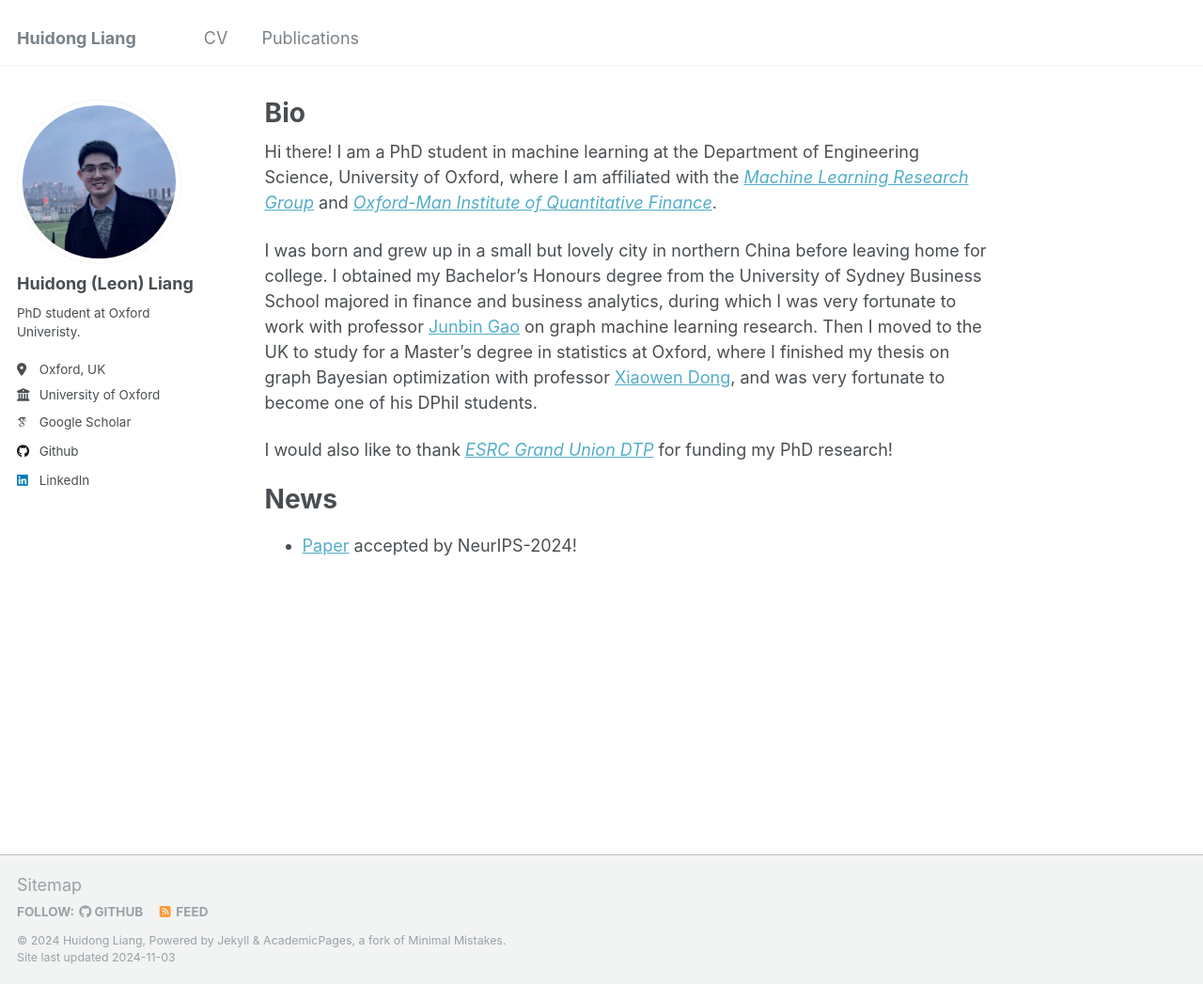
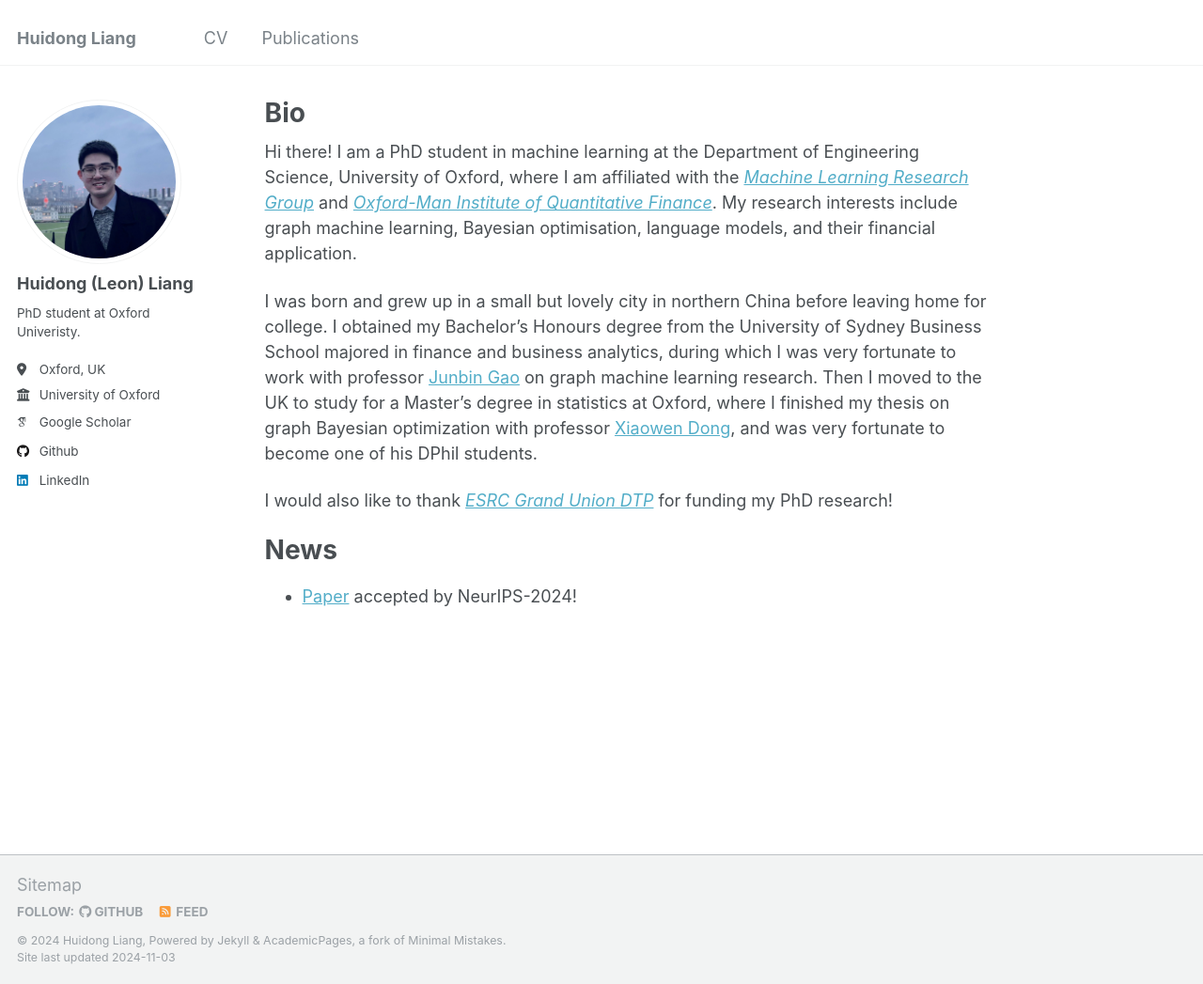
Before and after one commit to LeonResearch/leon.github.io, a Jekyll site: the page built from _pages/about.md, in a window 1280 px wide and 1047 px high. Shown: the whole window at 94% size. Built offline with Jekyll 4.4.1, drawn with Linux system fonts in a browser that asks for light colours; some web fonts are replaced.

Commit message:
Update about.md

```diff
--- a/_pages/about.md
+++ b/_pages/about.md
@@ -6,7 +6,7 @@ redirect_from:
   - /about/
   - /about.html
 ---
-Hi there! I am a PhD student in machine learning at the Department of Engineering Science, University of Oxford, where I am affiliated with the [*Machine Learning Research Group*](https://www.robots.ox.ac.uk/~parg/) and [*Oxford-Man Institute of Quantitative Finance*](https://oxford-man.ox.ac.uk/).
+Hi there! I am a PhD student in machine learning at the Department of Engineering Science, University of Oxford, where I am affiliated with the [*Machine Learning Research Group*](https://www.robots.ox.ac.uk/~parg/) and [*Oxford-Man Institute of Quantitative Finance*](https://oxford-man.ox.ac.uk/). My research interests include graph machine learning, Bayesian optimisation, language models, and their financial application.
 
 I was born and grew up in a small but lovely city in northern China before leaving home for college. I obtained my Bachelor's Honours degree from the University of Sydney Business School majored in finance and business analytics, during which I was very fortunate to work with professor [Junbin Gao](https://scholar.google.com/citations?user=3-KJN8IAAAAJ&hl=en) on graph machine learning research. Then I moved to the UK to study for a Master’s degree in statistics at Oxford, where I finished my thesis on graph Bayesian optimization with professor [Xiaowen Dong](https://web.media.mit.edu/~xdong/), and was very fortunate to become one of his DPhil students.
 
```
